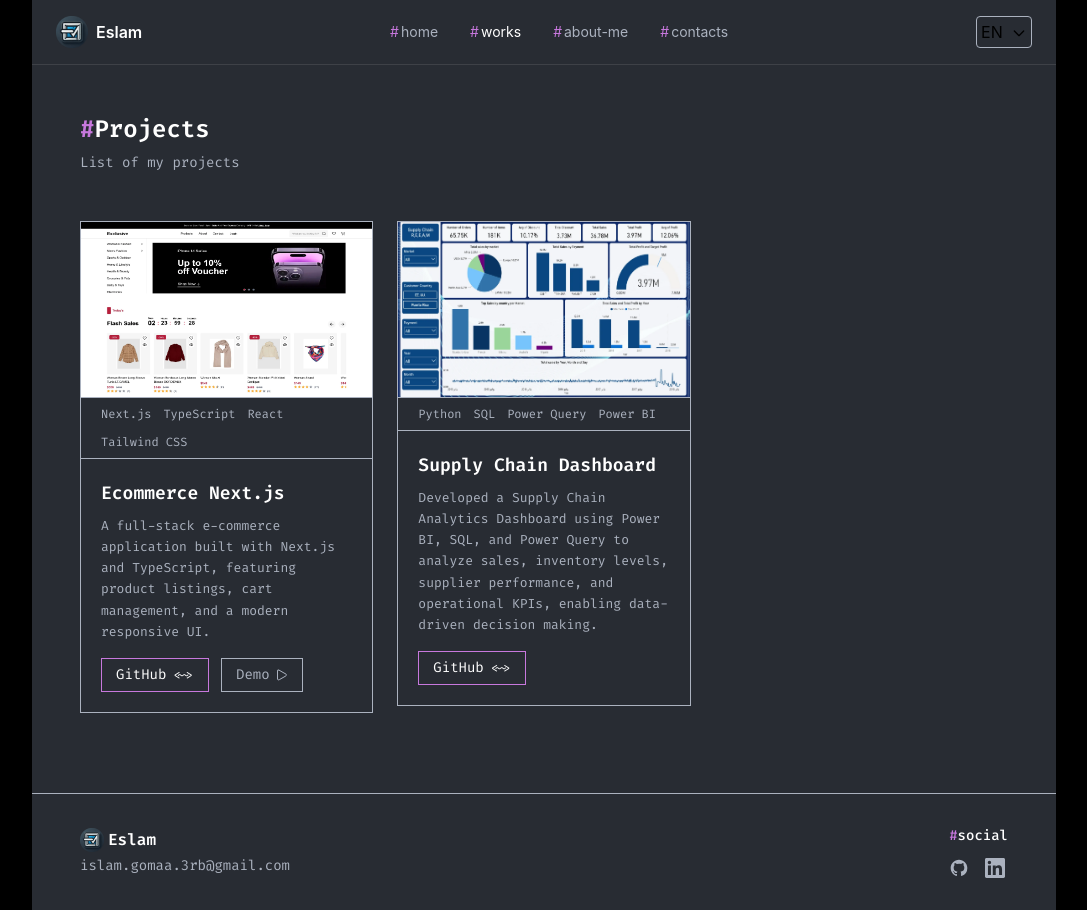
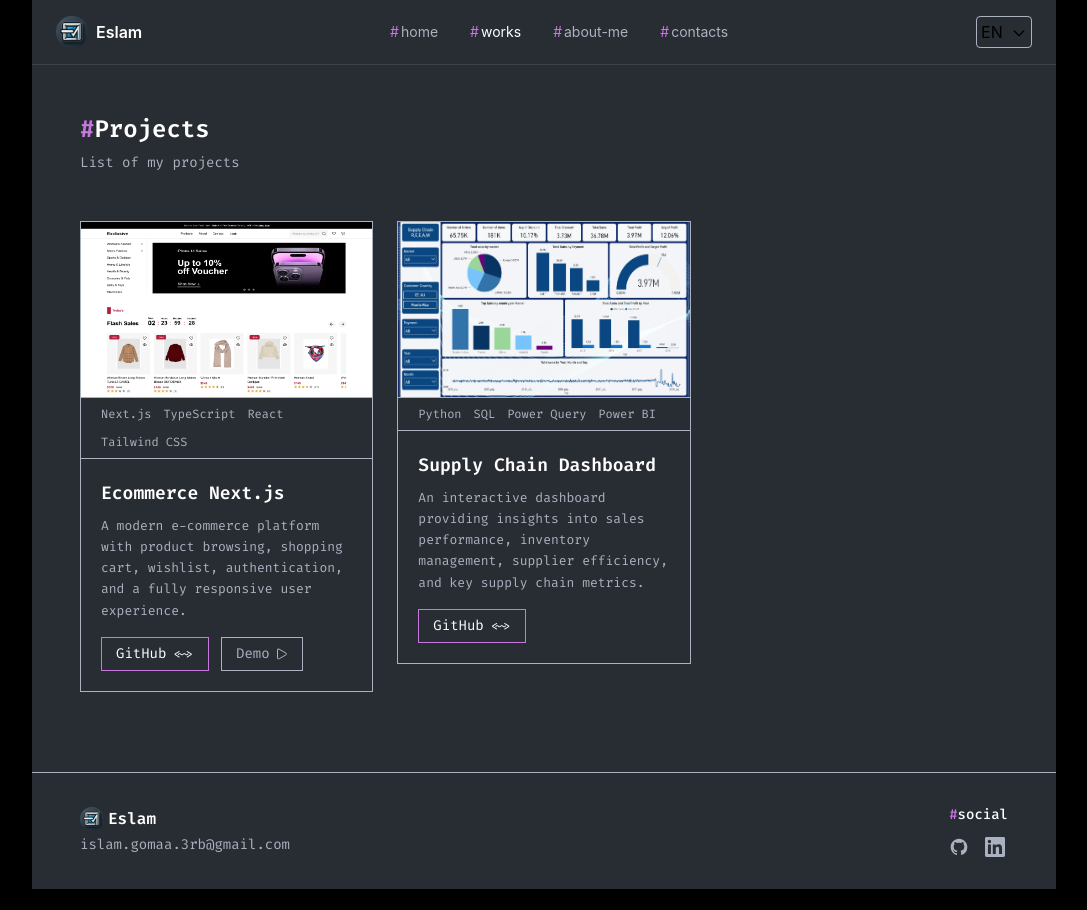
Before and after one commit to Eslam-mg/portfolio, a Next.js app: page /projects in a window 1280 px wide. Shown: the whole page, without its empty margins (96-1183 px from the left). After the commit the page ends 889 px from the top, so only its background shows below. Built offline with nearby package versions, Linux system fonts and the light colour scheme.

Commit message:
split description into short and full

```diff
--- a/src/app/projects/Projects_List.tsx
+++ b/src/app/projects/Projects_List.tsx
@@ -2,7 +2,8 @@ export const myProjects = [
     {
         id: 1,
         title: "Ecommerce Next.js",
-        description: "A full-stack e-commerce application built with Next.js and TypeScript, featuring product listings, cart management, and a modern responsive UI.",
+        shortDescription: "A modern e-commerce platform with product browsing, shopping cart, wishlist, authentication, and a fully responsive user experience.",
+        fullDescription: "Developed a full-stack e-commerce application using Next.js and TypeScript, delivering a fast and scalable shopping experience. The project includes product listing and filtering, detailed product pages, shopping cart management, wishlist functionality, user authentication, and responsive layouts for all devices. Built with React and Tailwind CSS to ensure maintainable code, reusable components, and a modern user interface while leveraging Next.js features for performance optimization and routing.",
         technologies: ["Next.js", "TypeScript", "React", "Tailwind CSS"],
         githubUrl: "https://github.com/Eslam-mg/Ecommerce-Next.tsx",
         liveUrl: "https://ecommerce-next-tsx.vercel.app/",
@@ -21,7 +22,8 @@ export const myProjects = [
     {
         id: 2,
         title: "Supply Chain Dashboard",
-        description: "Developed a Supply Chain Analytics Dashboard using Power BI, SQL, and Power Query to analyze sales, inventory levels, supplier performance, and operational KPIs, enabling data-driven decision making.",
+        shortDescription: "An interactive dashboard providing insights into sales performance, inventory management, supplier efficiency, and key supply chain metrics.",
+        fullDescription: "Designed and developed a Supply Chain Analytics Dashboard to transform raw business data into actionable insights. The dashboard analyzes sales trends, inventory levels, supplier performance, shipping operations, and key operational KPIs. Data was cleaned, transformed, and modeled using SQL, Python, and Power Query before being visualized in Power BI. Interactive reports and drill-down features enable stakeholders to monitor performance, identify bottlenecks, and support data-driven decision making.",
         technologies: ["Python", "SQL", "Power Query", "Power BI"],
         githubUrl: "https://github.com/Eslam-mg/Data-Analysis-Learning/tree/main/supply%20chain",
         liveUrl: "",
--- a/src/components/ProjectCard/ProjectCard.tsx
+++ b/src/components/ProjectCard/ProjectCard.tsx
@@ -4,7 +4,7 @@ import React, { useState, useRef } from 'react';
 import Image from "next/image";
 interface ProjectCardProps {
     title: string;
-    description: string;
+    shortDescription: string;
     technologies: string[];
     liveUrl?: string;
     githubUrl?: string;
@@ -14,7 +14,7 @@ interface ProjectCardProps {
 
 export default function ProjectCard({
     title,
-    description,
+    shortDescription,
     technologies,
     liveUrl = "#",
     githubUrl = "#",
@@ -104,7 +104,7 @@ export default function ProjectCard({
             <div className="p-5 flex flex-col flex-1">
                 <h3 className="text-white m-0 mb-2 text-base md:text-lg font-semibold">{title}</h3>
                 <p className="text-textPrimaryColor m-0 mb-4 text-[13px] leading-relaxed flex-1">
-                    {description}
+                    {shortDescription}
                 </p>
 
                 {/* Buttons */}
```
